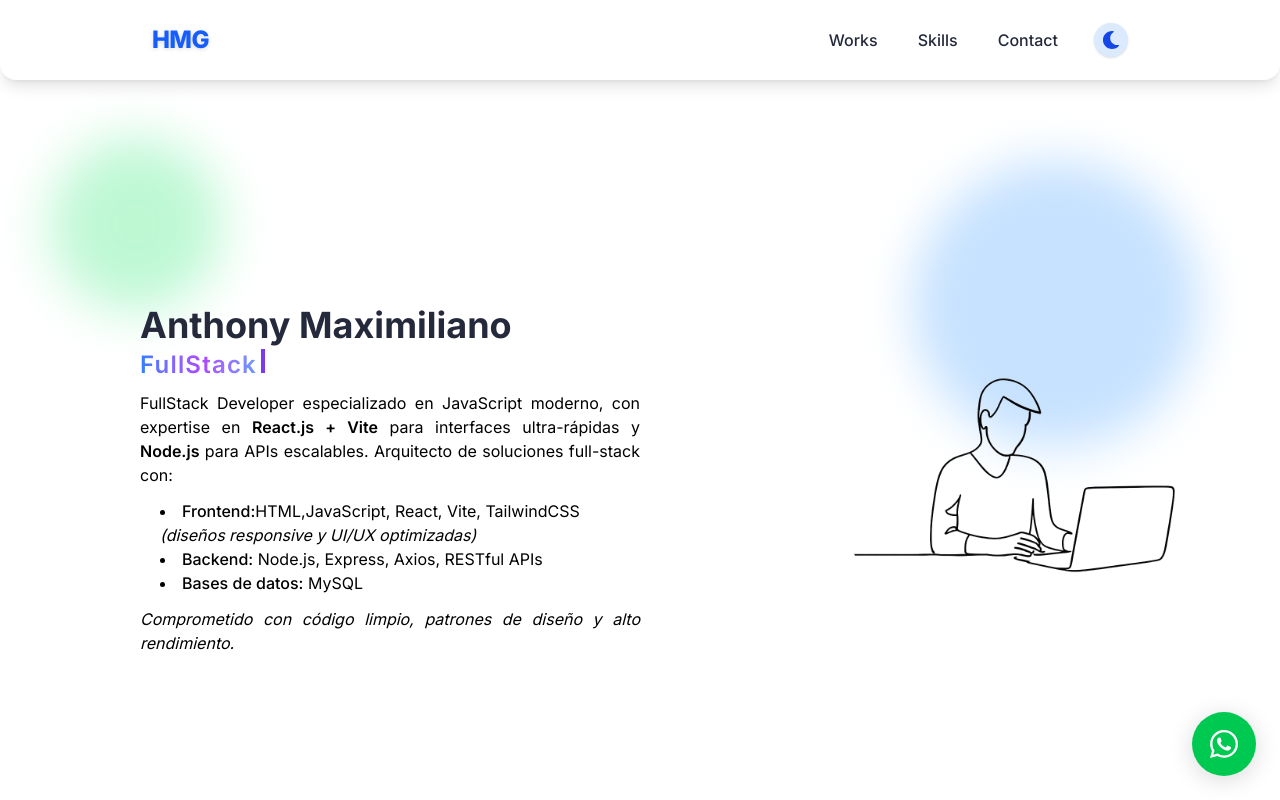
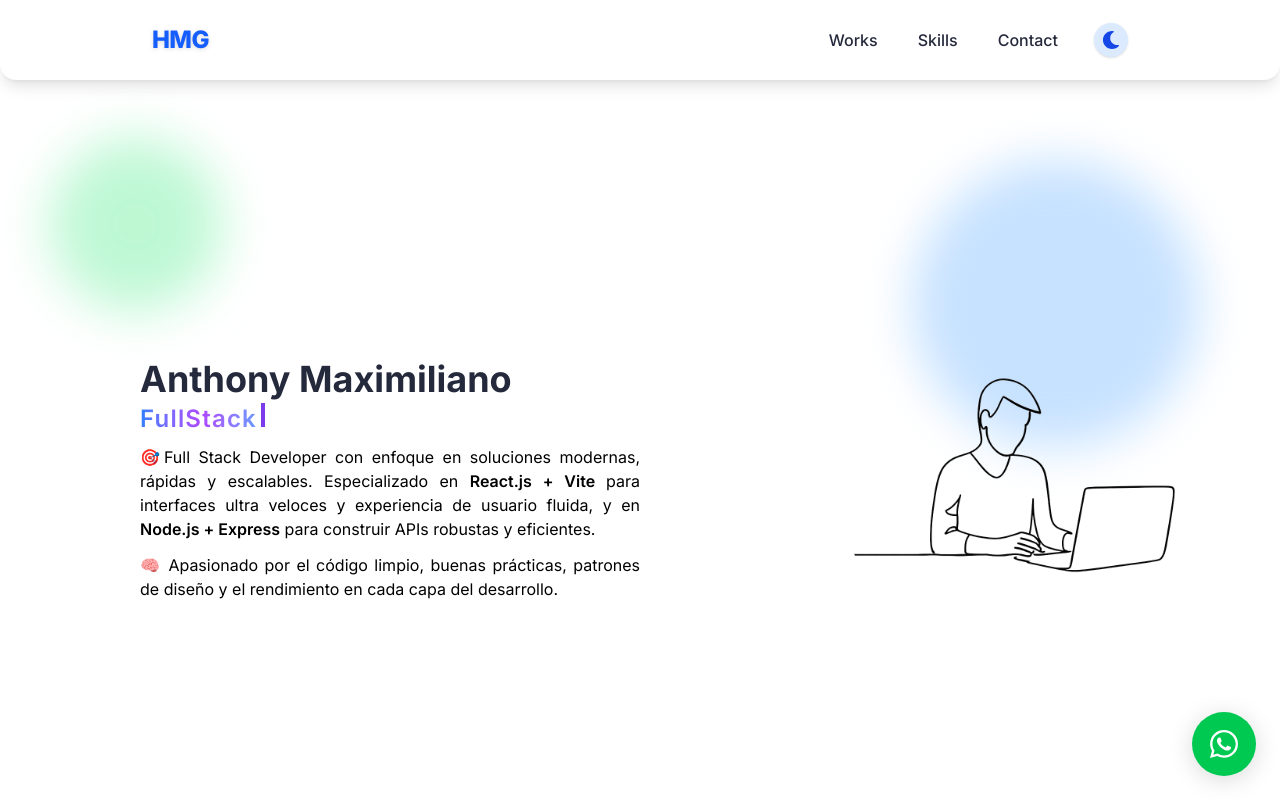
Before and after one commit to MaxiHerrera97/NewPortfolio, a React (Vite) app: page / in a window 1280 px wide. Shown: the top 800 px of the page. Built offline with nearby package versions, Linux system fonts and the light colour scheme.

Commit message:
FirstCommit

```diff
--- a/src/components/Header.jsx
+++ b/src/components/Header.jsx
@@ -51,15 +51,17 @@ const Header = () => {
           }
         `}</style>
         <p className=" mb-2 text-black dark:text-gray-500 dark-text-mobile dark-text-desktop text-justify text-sm md:text-base">
-          FullStack Developer especializado en JavaScript moderno, con expertise en <span className='font-semibold'>React.js + Vite</span> para interfaces ultra-rápidas y <span className='font-semibold'>Node.js</span> para APIs escalables. Arquitecto de soluciones full-stack con:
+         🎯Full Stack Developer con enfoque en soluciones modernas, rápidas y escalables.
+          Especializado en <span className='font-semibold'>React.js + Vite </span> para interfaces ultra veloces y experiencia de usuario fluida, y en <span className='font-semibold'>Node.js + Express</span> para construir APIs robustas y eficientes.
         </p>
+        {/*<p>🛠️ Stack principal:</p>
         <ul className="list-disc list-inside text-black dark:text-gray-500 dark-text-mobile dark-text-desktop mb-2 pl-5 text-left md:text-justify text-sm md:text-base">
-          <li className="text-left"><span className="font-medium">Frontend:</span>HTML,JavaScript, React, Vite, TailwindCSS <span className="italic">(diseños responsive y UI/UX optimizadas)</span></li>
-          <li className="text-left"><span className="font-medium">Backend:</span> Node.js, Express, Axios, RESTful APIs</li>
-          <li className="text-left"><span className="font-medium">Bases de datos:</span> MySQL</li>
-        </ul>
-        <p className="italic text-black dark:text-gray-500 dark-text-mobile dark-text-desktop text-justify text-sm md:text-base">
-          Comprometido con código limpio, patrones de diseño y alto rendimiento.
+          <li className="text-left"><span className="font-medium">Frontend:</span> HTML, JavaScript, React, Vite, Tailwind CSS<span className="italic">(UI modernas, responsive y orientadas a UX)</span></li>
+          <li className="text-left"><span className="font-medium">Backend:</span> Node.js, Express, Axios, diseño de APIs RESTful bien estructuradas.</li>
+          <li className="text-left"><span className="font-medium">Bases de datos:</span> MySQL – consultas optimizadas y estructuras bien normalizadas.</li>
+        </ul>*/}
+        <p className=" text-black dark:text-gray-500 dark-text-mobile dark-text-desktop text-justify text-sm md:text-base">
+         🧠 Apasionado por el código limpio, buenas prácticas, patrones de diseño y el rendimiento en cada capa del desarrollo.
         </p>
       </div>
       <div className="relative z-10 flex justify-center md:justify-end mt-8 md:mt-0">
```
